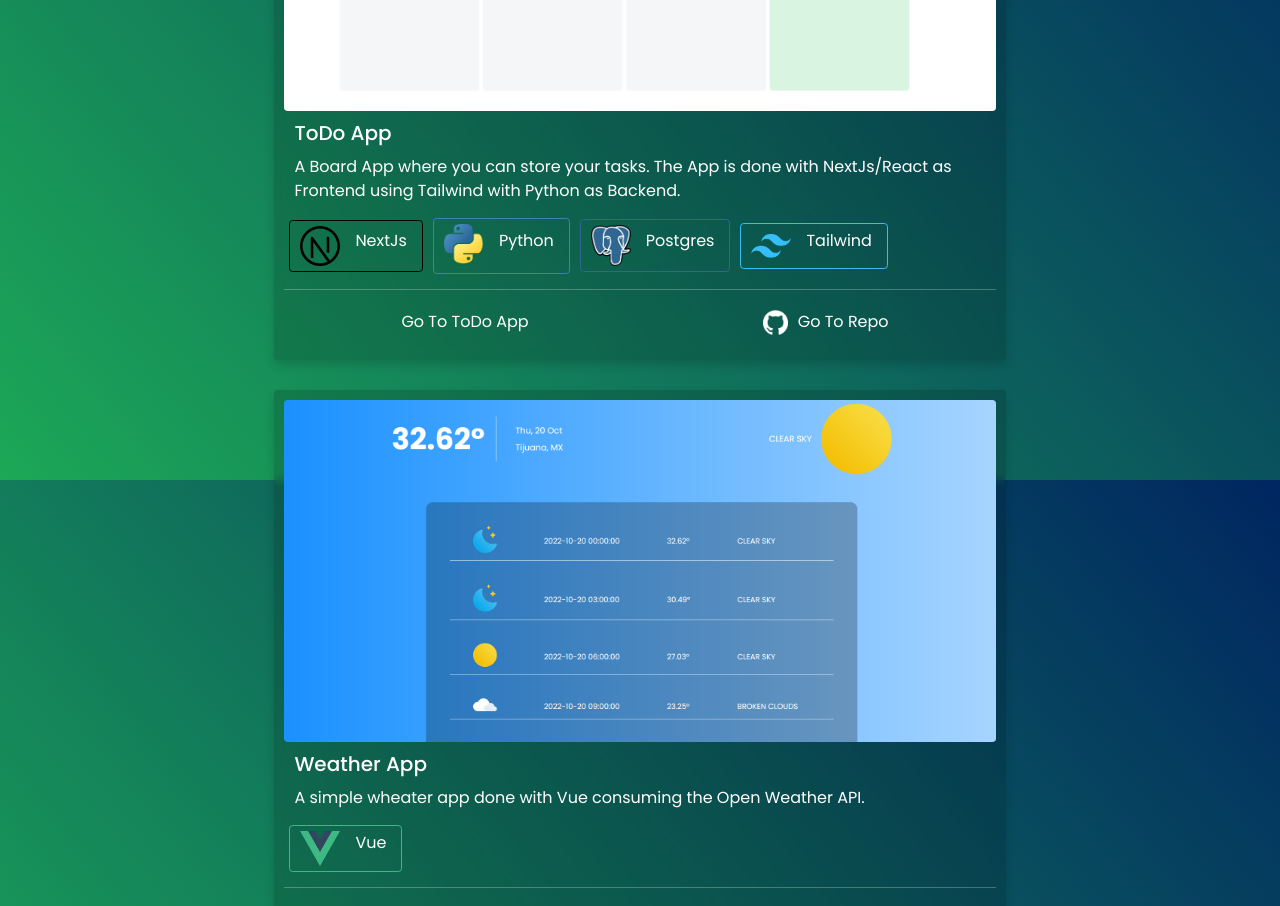
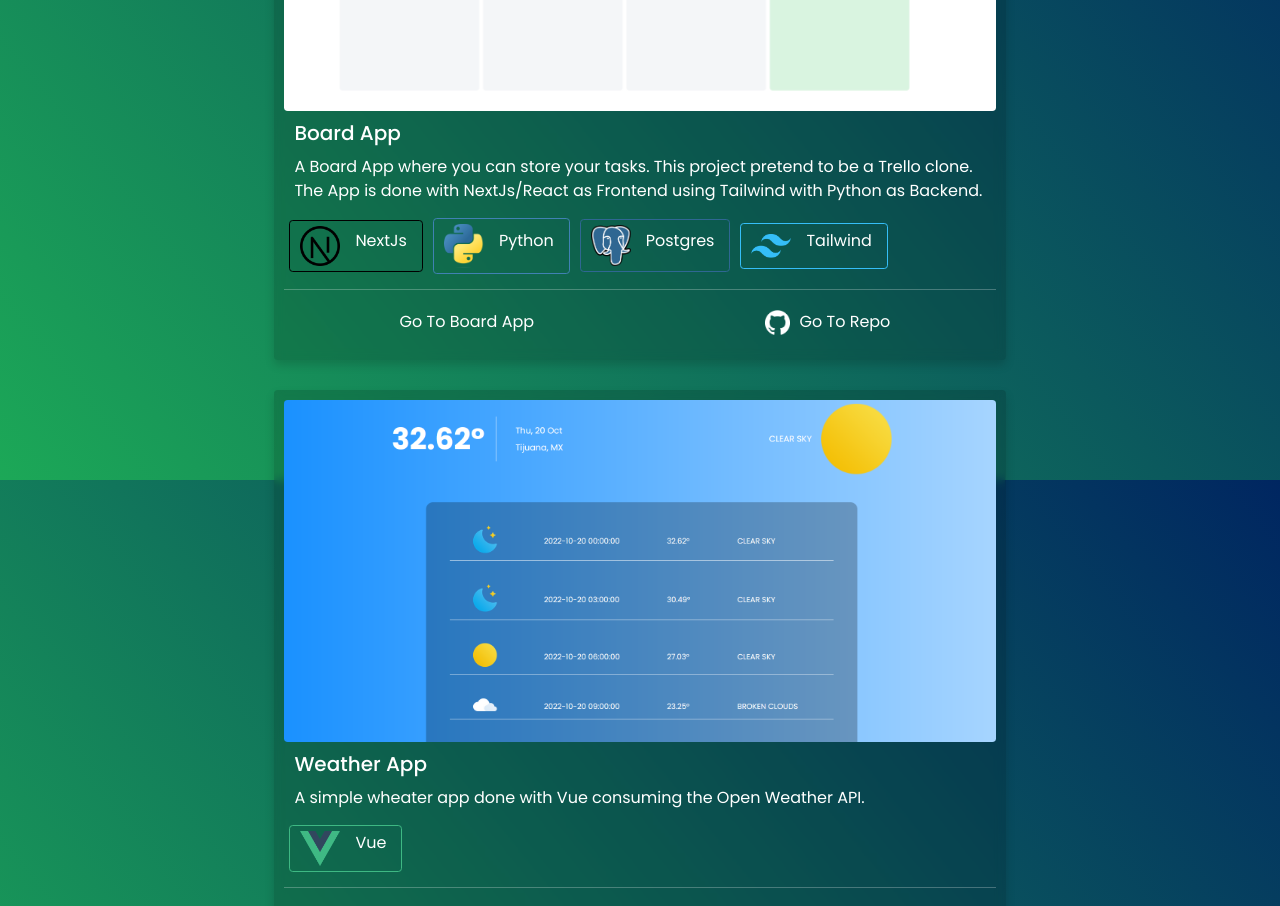
Before and after one commit to elGerardo/my-portfolio, a React (Vite) app: page /projects in a window 1280 px wide. Shown: the part 1120-2026 px from the top of the page. Built offline with nearby package versions, Linux system fonts and the light colour scheme.

Commit message:
Update board project

```diff
--- a/src/pages/projects/Projects.jsx
+++ b/src/pages/projects/Projects.jsx
@@ -53,8 +53,8 @@ const Projects = () => {
           </Project>
           <Project
             img={ToDo}
-            description="A Board App where you can store your tasks. The App is done with NextJs/React as Frontend using Tailwind with Python as Backend."
-            title="ToDo App"
+            description="A Board App where you can store your tasks. This project pretend to be a Trello clone. The App is done with NextJs/React as Frontend using Tailwind with Python as Backend."
+            title="Board App"
             app_url="https://myboardapp.netlify.app/"
             github_url="https://github.com/elGerardo/trello_clone_app"
           >
```
